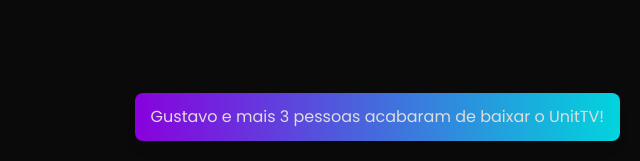
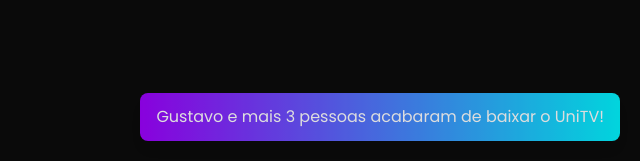
Before and after one commit to feelipe001/pagina-de-vendas, a plain HTML site: page index.html in a window 1280 px wide. Shown: the part 639-800 px from the top of the page, 640-1280 px from the left. Drawn offline with nearby package versions, Linux system fonts and the light colour scheme.

Commit message:
Update index.html

```diff
--- a/index.html
+++ b/index.html
@@ -448,7 +448,7 @@
 
     const name = names[Math.floor(Math.random() * names.length)];
     const people = Math.floor(Math.random() * 5) + 1;
-    const message = `${name} e mais ${people} pessoas acabaram de baixar o UnitTV!`;
+    const message = `${name} e mais ${people} pessoas acabaram de baixar o UniTV!`;
 
     const notif = document.getElementById("notification");
     notif.textContent = message;
```
